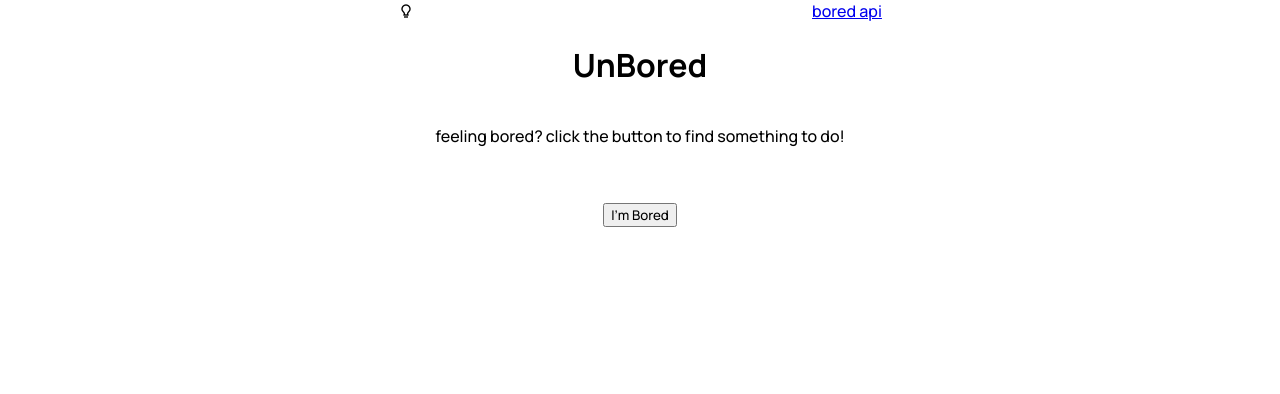
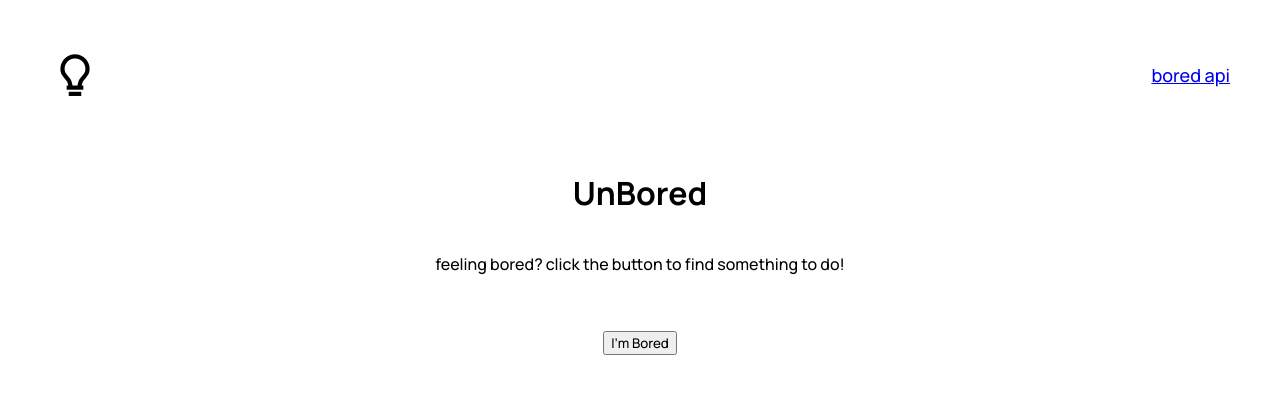
Before and after one commit to maryannintech/unbored, a plain HTML site: page index.html in a window 1280 px wide. Drawn offline with nearby package versions, Linux system fonts and the light colour scheme.

Commit message:
update script.js

```diff
--- a/styles.css
+++ b/styles.css
@@ -11,8 +11,14 @@ button {
 
 header {
     display: flex;
-    justify-content: space-evenly;
+    justify-content: space-between;
     align-items: center;
+    margin: 50px;
+    font-size: 18px;
+}
+
+.bx {
+    font-size: 50px;
 }
 
 main {
```
